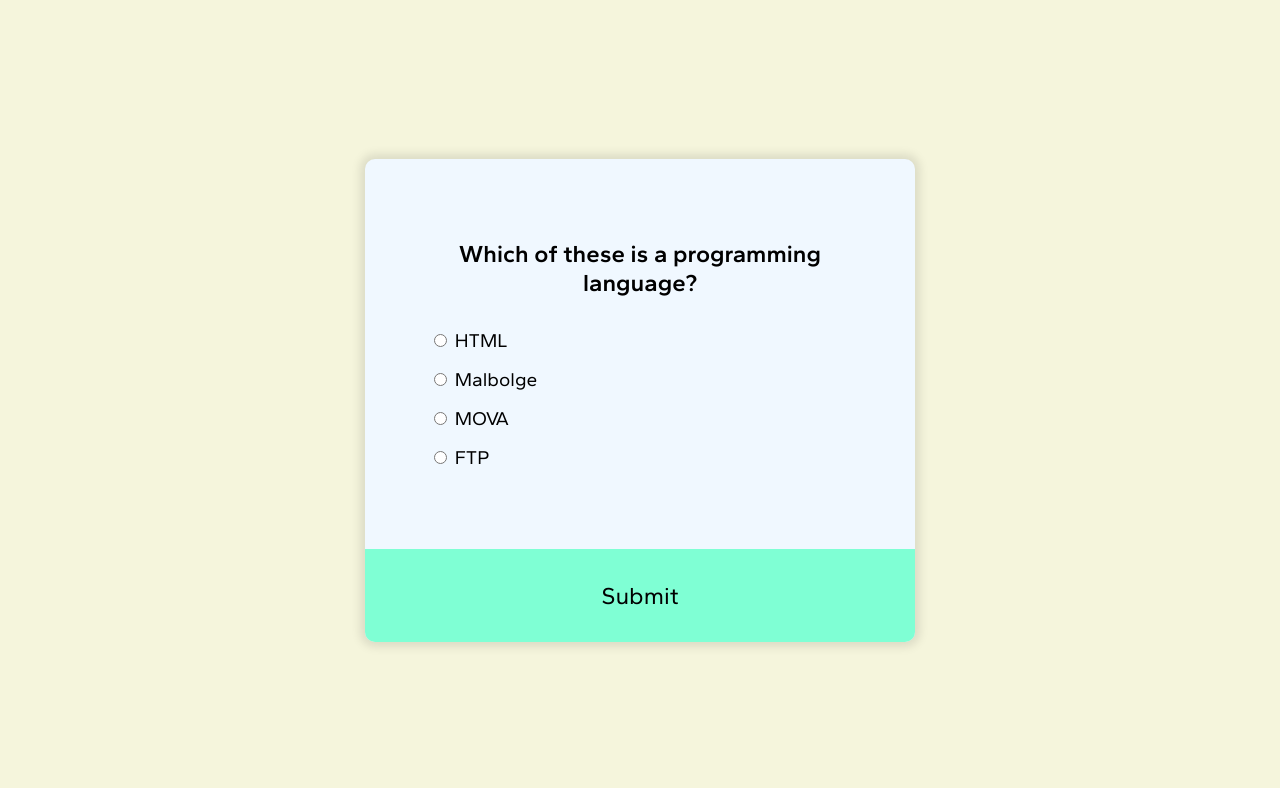
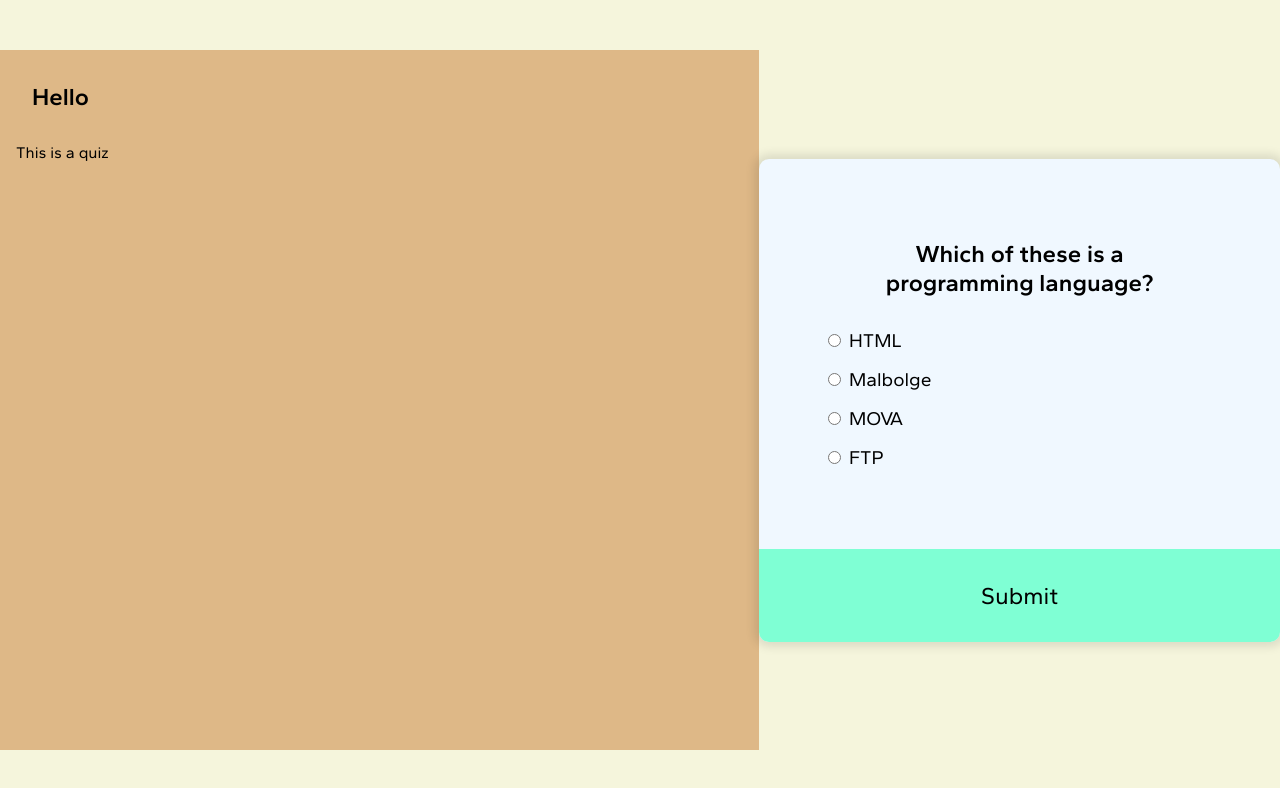
Before and after one commit to IrdiZ/JS-Quiz, a plain HTML site: page index.html in a window 1280 px wide. Drawn offline with Linux system fonts and the light colour scheme.

Commit message:
text box

```diff
--- a/index.html
+++ b/index.html
@@ -9,6 +9,10 @@
     <script src="script.js" defer></script>
 </head>
 <body>
+    <div class="container">
+    <h2>Hello</h2>
+    <p>This is a quiz</p>
+    </div>
     <div class="quiz-container" id="quiz">
         <div class="quiz-header">
         <h2 id="question">Question text</h2>
--- a/style.css
+++ b/style.css
@@ -11,7 +11,7 @@ body {
     font-family: 'Gantari', sans-serif;
     display: flex;
     align-items: center;
-    justify-content: center;
+    justify-content: space-evenly;
     min-height: 100vh;
 }
 
@@ -61,3 +61,14 @@ button{
 button:hover{
     background-color: rgb(74, 233, 180);
 }
+
+.container{
+    background-color: burlywood;
+    display: flex;
+    height: 700px;
+    width: 800px;
+    max-height: 100%;
+    align-items: flex-start;
+    flex-direction: column;
+    padding: 1rem;
+}
```
